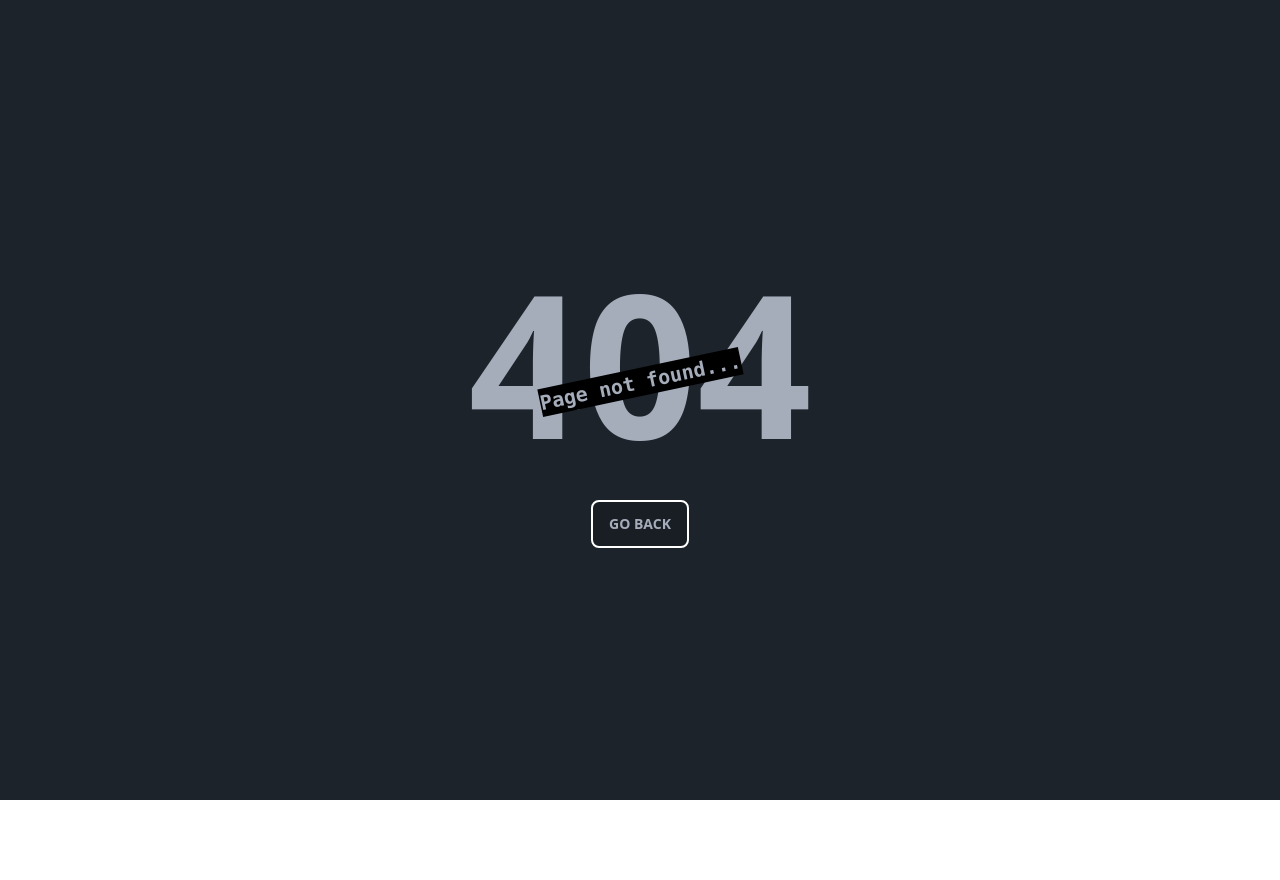
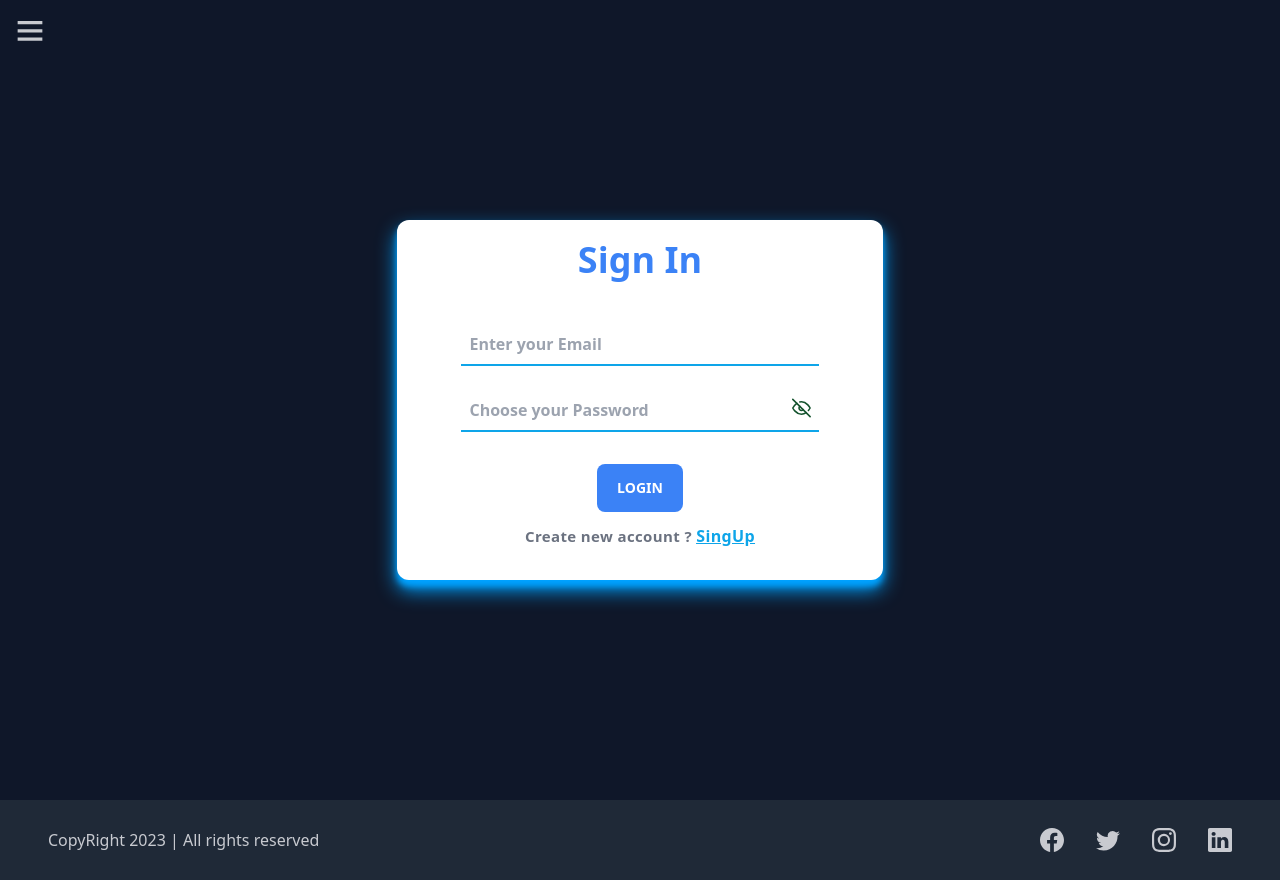
Before and after one commit to Sohel-786/LMS, a React (Vite) app in the folder client/: page /signin in a window 1280 px wide. Before the commit this address had no page. Before the commit the page ends 800 px from the top, so only its background shows below. Built offline with nearby package versions, Linux system fonts and the light colour scheme.

Commit message:
Building Sing In Page

```diff
--- a/client/src/App.jsx
+++ b/client/src/App.jsx
@@ -4,6 +4,7 @@ import Home from "./Pages/Home";
 import Aboutus from "./pages/Aboutus";
 import Notfound from "./pages/Notfound";
 import SignUp from "./pages/Signup";
+import SignIn from './pages/SignIn'
 
 function App() {
 
@@ -13,6 +14,7 @@ function App() {
         <Route path="/" element={<Home />}/>
         <Route path="/about" element={<Aboutus />}/>
         <Route path="/signup" element={<SignUp />}/>
+        <Route path="/signin" element={<SignIn />}/>
         <Route path="*" element={<Notfound />}/>
       </Routes>
     </div>
--- a/client/src/layouts/HomeLayout.jsx
+++ b/client/src/layouts/HomeLayout.jsx
@@ -77,7 +77,7 @@ function HomeLayout({ children }) {
               <div className="flex items-center gap-4 w-[90%] absolute bottom-4">
                 <button
                   onClick={handleLogout}
-                  className="btn bg-red-600 rounded-md border-[2px] border-white hover:bg-red-800"
+                  className="btn text-white bg-red-600 rounded-md border-[2px] border-white hover:bg-red-800"
                 >
                   LogOut
                 </button>
@@ -85,12 +85,12 @@ function HomeLayout({ children }) {
             ) : (
               <div className="flex justify-center items-center gap-4 w-[90%] absolute bottom-4">
                 <Link to={"/login"}>
-                  <button className="btn border-[2px] border-white bg-green-500 rounded-md hover:bg-green-700">
+                  <button className="btn text-white border-[2px] border-white bg-green-500 rounded-md hover:bg-green-700">
                     Sign In
                   </button>
                 </Link>
                 <Link to={"/signup"}>
-                  <button className="btn border-[2px] border-white bg-sky-500 rounded-md hover:bg-sky-700">
+                  <button className="btn text-white border-[2px] border-white bg-sky-500 rounded-md hover:bg-sky-700">
                     Sign Up
                   </button>
                 </Link>
--- /dev/null
+++ b/client/src/pages/SignIn.jsx
@@ -0,0 +1,105 @@
+import { useState } from "react";
+import { Link, useNavigate } from "react-router-dom";
+import HomeLayout from "../layouts/HomeLayout";
+import { FaUserCircle } from "react-icons/fa";
+import { FaEdit } from "react-icons/fa";
+import { FiEye, FiEyeOff } from "react-icons/fi";
+import { toast } from "react-hot-toast";
+import { isEmail, isValidPassword } from "../helpers/RegexMatcher";
+import { useDispatch } from "react-redux";
+import { createUser } from "../redux/slices/authSlice";
+
+function SignIn() {
+  const navigate = useNavigate();
+  const dispatch = useDispatch();
+
+  const [viewPassword, setViewpassword] = useState(false);
+  const [signinDetails, setSigninDetails] = useState({
+    email: "",
+    password: "",
+  });
+
+  function handlePassView() {
+    setViewpassword(viewPassword ? false : true);
+  }
+
+  function handleChange(e) {
+    const { name, value } = e.target;
+    setSigninDetails({ ...signinDetails, [name]: value });
+  }
+
+  async function handleSubmit(e) {
+    e.preventDefault();
+
+    if (
+      !signinDetails.email ||
+      !signinDetails.password
+    ) {
+      toast.error("Please Fill all the field");
+      return;
+    }
+
+    if (!isEmail(signinDetails.email)) {
+      toast.error("Invalid Email, Please Enter Valid Email");
+      return;
+    }
+
+    const formData = new FormData();
+
+    formData.append('email', signinDetails.email)
+    formData.append('password', signinDetails.password)
+
+    const res = await dispatch(createUser(formData));
+
+    if (res?.payload?.data?.success) {
+      navigate("/");
+    }
+
+  }
+
+  return (
+    <HomeLayout>
+      <div className="flex justify-center items-center min-h-[100vh] w-full">
+        <form
+          onSubmit={handleSubmit}
+          noValidate
+          className="flex flex-col items-center w-[38%] p-5 shadow-formshadow bg-white rounded-xl"
+        >
+          <h1 className="text-4xl font-bold mb-8 text-blue-500">
+            Sign In
+          </h1>
+
+          <input
+            onChange={handleChange}
+            className="w-[80%] p-2 bg-transparent border-b-[2px] border-sky-500 focus:outline-none focus:bg-sky-100 focus:rounded-lg placeholder:font-semibold font-bold text-green-900 my-3"
+            type="email"
+            name="email"
+            placeholder="Enter your Email"
+          />
+
+          <div className="w-[80%] p-2 bg-transparent border-b-[2px] border-sky-500 focus-within:bg-sky-100 focus-within:rounded-lg text-green-900 my-3 flex">
+            <input
+              onChange={handleChange}
+              className="bg-transparent focus:outline-none w-full placeholder:font-semibold font-bold"
+              type={viewPassword ? "text" : "password"}
+              name="password"
+              placeholder="Choose your Password"
+            />
+            {viewPassword ? (
+              <FiEye className="text-xl" onClick={handlePassView} />
+            ) : (
+              <FiEyeOff className="text-xl" onClick={handlePassView} />
+            )}
+          </div>
+
+          <button className="btn bg-blue-500 text-white font-bold border-4 border-transparent hover:bg-blue-700 hover:border-green-700 focus:scale-110 hover:scale-110 mt-5">
+            Login
+          </button>
+          <p className="text-gray-500 font-bold text-[15px] tracking-wide my-3">Create new account ? <span type='button' className="text-sky-500 underline cursor-pointer text-[16px] hover:text-sky-600 hover:scale-110"><Link to={'/signup'}>SingUp</Link></span></p>
+        </form>
+      </div>
+    </HomeLayout>
+  );
+}
+
+export default SignIn;
--- a/client/src/pages/Signup.jsx
+++ b/client/src/pages/Signup.jsx
@@ -1,5 +1,5 @@
 import { useState } from "react";
-import { useNavigate } from "react-router-dom";
+import { Link, useNavigate } from "react-router-dom";
 import HomeLayout from "../layouts/HomeLayout";
 import { FaUserCircle } from "react-icons/fa";
 import { FaEdit } from "react-icons/fa";
@@ -163,6 +163,7 @@ function SignUp() {
           <button className="btn bg-blue-500 text-white font-bold border-4 border-transparent hover:bg-blue-700 hover:border-green-700 focus:scale-110 hover:scale-110 mt-5">
             Create Account
           </button>
+          <p className="text-gray-500 font-bold text-[15px] tracking-wide my-3">Already have an account ? <span type='button' className="text-sky-500 underline cursor-pointer text-[16px] hover:text-sky-600 hover:scale-110"><Link to={'/signin'}>Login</Link></span></p>
         </form>
       </div>
     </HomeLayout>
```
